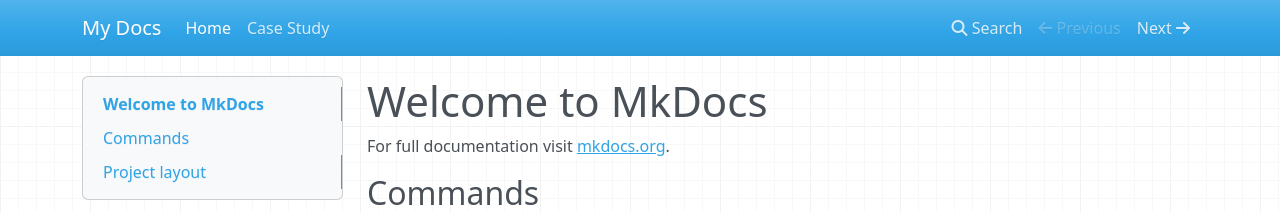
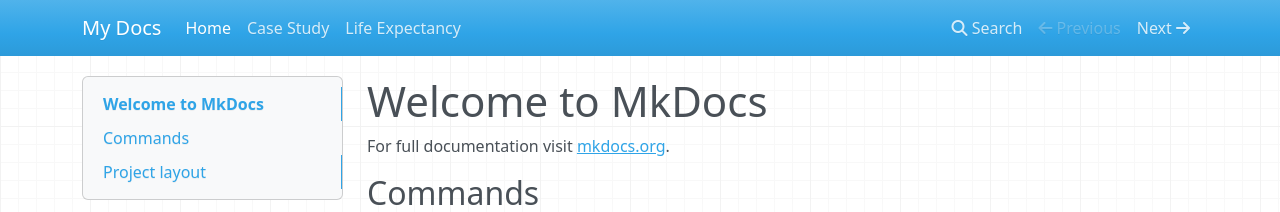
Before and after one commit to mconwa02/10Alytics_Hackathon_2023, an MkDocs documentation site: the page built from docs/index.md, in a window 1280 px wide. Shown: the top 212 px of the page. Built offline with MkDocs 1.6.1, drawn with Linux system fonts in a browser that asks for light colours; nearby versions of some CDN libraries.

Commit message:
updating website

```diff
--- a/mkdocs.yml
+++ b/mkdocs.yml
@@ -3,3 +3,4 @@ site_name: My Docs
 nav:
   - Home: index.md
   - Case Study: case_study.md
+  - Life Expectancy: life_expectancy.md
```
